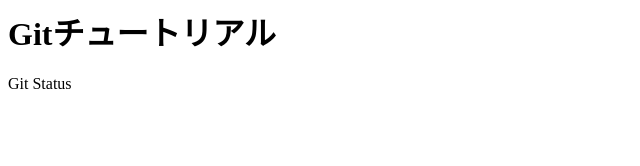
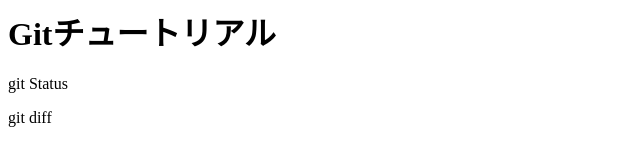
Before and after one commit to fujitama3/git_tutorial, a plain HTML site: page index.html in a window 1280 px wide. Shown: the full height of the page, 0-640 px from the left. Drawn offline with Linux system fonts and the light colour scheme.

Commit message:
git diffを追加

```diff
--- a/index.html
+++ b/index.html
@@ -1,2 +1,3 @@
 <h1>Gitチュートリアル</h1>
-<p>Git Status</p>
+<p>git Status</p>
+<p>git diff</p>
```
